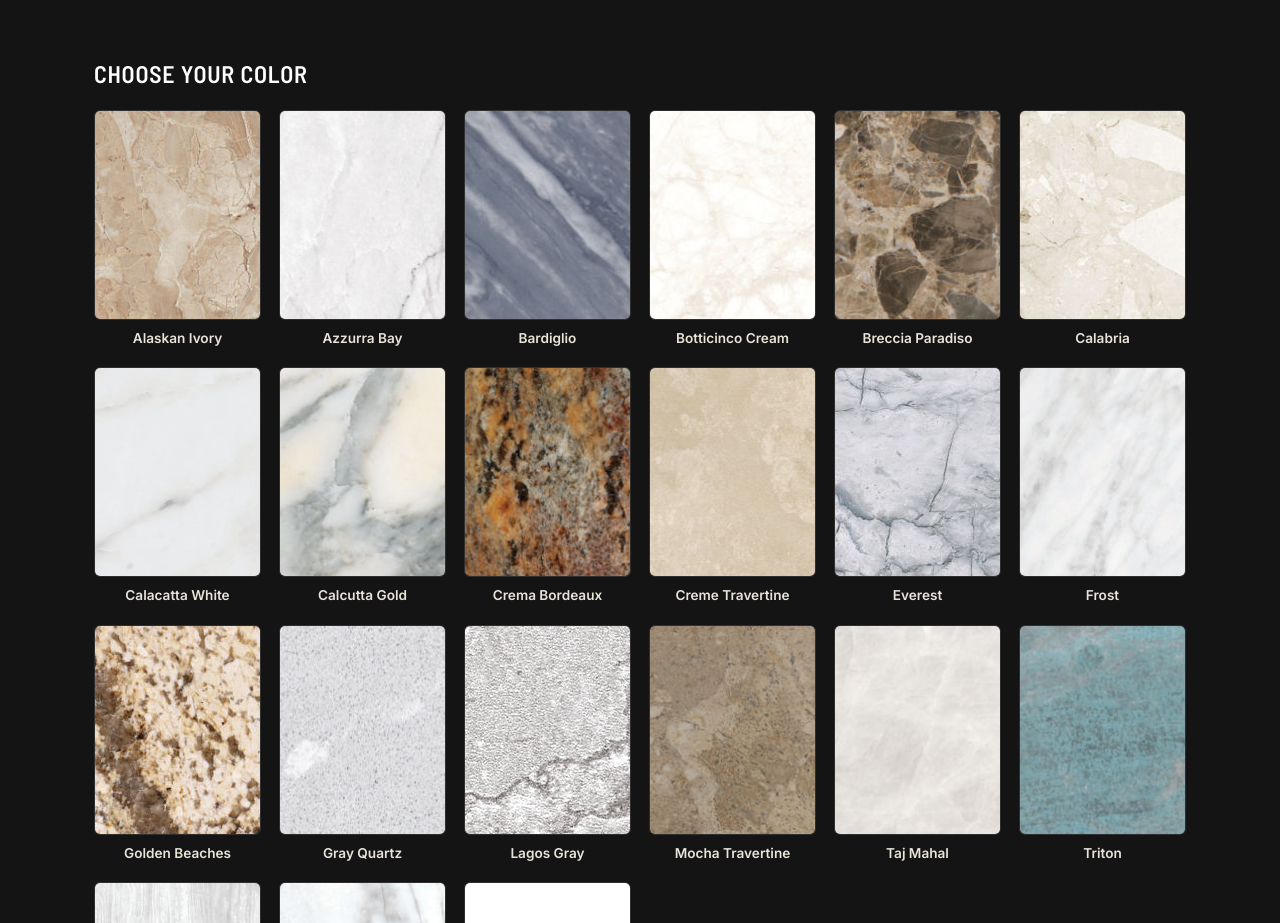
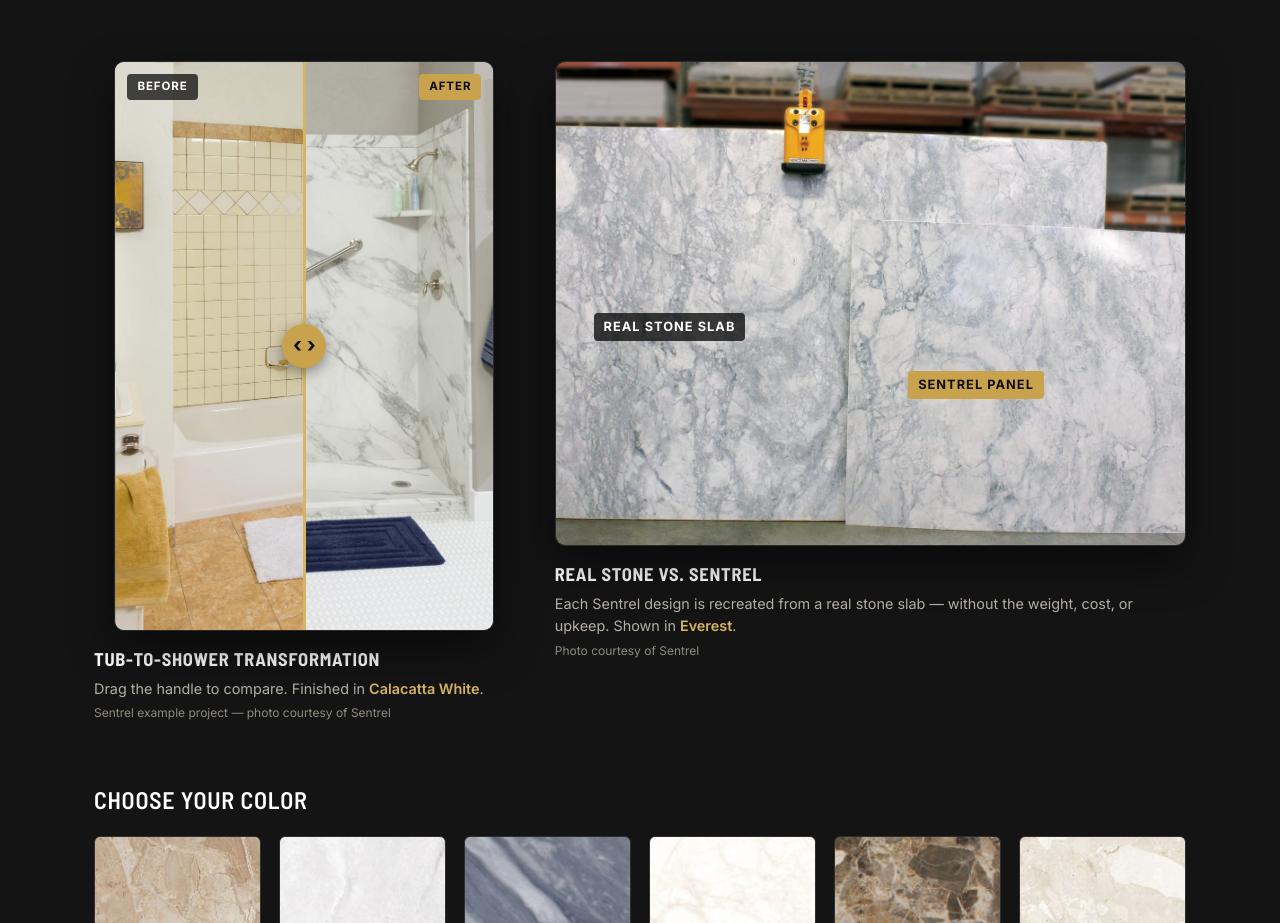
Before and after one commit to eduardodiaz-eng/Battlecreek-website, a plain HTML site: page index.html in a window 1280 px wide. Shown: the part 1997-2920 px from the top of the page. Drawn offline with Linux system fonts and the light colour scheme.

Commit message:
Add Sentrel before/after slider and real stone vs. panel comparison
Co-Authored-By: Claude Opus 5.5 <noreply@anthropic.com>

```diff
--- a/css/style.css
+++ b/css/style.css
@@ -368,6 +368,115 @@ section { padding: 72px 0; }
   text-transform: uppercase;
 }
 
+/* Proof row: before/after slider + real stone comparison */
+.sentrel-proof {
+  display: grid;
+  grid-template-columns: 0.8fr 1.2fr;
+  gap: 40px;
+  margin-top: 64px;
+  align-items: start;
+}
+.proof-card { margin: 0; }
+.proof-card figcaption {
+  display: flex;
+  flex-direction: column;
+  gap: 4px;
+  margin-top: 14px;
+}
+.proof-card figcaption strong {
+  font-family: var(--font-heading);
+  text-transform: uppercase;
+  letter-spacing: 0.04em;
+  font-size: 1.15rem;
+  color: #fff;
+}
+.proof-card figcaption span { color: var(--color-text-on-dark); font-size: 0.9rem; }
+.proof-card figcaption em { font-style: normal; color: var(--color-accent-light); font-weight: 600; }
+.proof-card .source-note { font-size: 0.75rem; color: #8f8a80; }
+
+.ba-slider {
+  position: relative;
+  aspect-ratio: 2 / 3;
+  width: 100%;
+  max-width: 380px;
+  margin: 0 auto;
+  overflow: hidden;
+  border-radius: var(--radius);
+  border: 1px solid #2a2a2a;
+  box-shadow: 0 18px 40px rgba(0, 0, 0, 0.5);
+  user-select: none;
+}
+.ba-slider img {
+  position: absolute;
+  inset: 0;
+  width: 100%;
+  height: 100%;
+  object-fit: cover;
+}
+.ba-slider .ba-before { clip-path: inset(0 calc(100% - var(--pos)) 0 0); }
+.ba-handle {
+  position: absolute;
+  top: 0;
+  bottom: 0;
+  left: var(--pos);
+  width: 3px;
+  margin-left: -1.5px;
+  background: var(--color-accent-light);
+  pointer-events: none;
+}
+.ba-handle::after {
+  content: "\2039\00a0\203A";
+  position: absolute;
+  top: 50%;
+  left: 50%;
+  transform: translate(-50%, -50%);
+  width: 44px;
+  height: 44px;
+  border-radius: 50%;
+  background: var(--color-accent);
+  color: var(--color-primary-dark);
+  font-weight: 700;
+  font-size: 1.3rem;
+  line-height: 42px;
+  text-align: center;
+  box-shadow: 0 4px 14px rgba(0, 0, 0, 0.4);
+}
+.ba-range {
+  position: absolute;
+  inset: 0;
+  width: 100%;
+  height: 100%;
+  margin: 0;
+  padding: 0;
+  opacity: 0;
+  cursor: ew-resize;
+  border: none;
+}
+.ba-label, .stone-label {
+  position: absolute;
+  padding: 4px 10px;
+  border-radius: 4px;
+  font-size: 0.72rem;
+  font-weight: 700;
+  letter-spacing: 0.08em;
+  text-transform: uppercase;
+  pointer-events: none;
+}
+.ba-label { top: 12px; background: rgba(13, 13, 13, 0.75); color: #fff; }
+.ba-label-before { left: 12px; }
+.ba-label-after { right: 12px; background: var(--color-accent); color: var(--color-primary-dark); }
+
+.stone-compare {
+  position: relative;
+  border-radius: var(--radius);
+  overflow: hidden;
+  border: 1px solid #2a2a2a;
+  box-shadow: 0 18px 40px rgba(0, 0, 0, 0.5);
+}
+.stone-compare img { width: 100%; height: auto; }
+.stone-label { background: rgba(13, 13, 13, 0.78); color: #fff; font-size: 0.8rem; }
+.stone-label-brass { background: var(--color-accent); color: var(--color-primary-dark); }
+
 .swatch-heading { margin-top: 64px; font-size: 1.5rem; }
 
 .swatch-grid {
@@ -530,7 +639,7 @@ input:focus, select:focus, textarea:focus {
    Responsive
    ========================================================= */
 @media (max-width: 900px) {
-  .hero-inner, .why-us-inner, .contact-inner, .sentrel-intro {
+  .hero-inner, .why-us-inner, .contact-inner, .sentrel-intro, .sentrel-proof {
     grid-template-columns: 1fr;
   }
   .why-us-art, .hero-art { order: -1; }
--- a/index.html
+++ b/index.html
@@ -162,6 +162,37 @@
           </figure>
         </div>
 
+        <div class="sentrel-proof">
+          <figure class="proof-card">
+            <div class="ba-slider" id="ba-slider" style="--pos: 50%;">
+              <img src="images/sentrel-after.jpg" alt="After: walk-in shower with Calacatta White Sentrel wall panels, grab bar, and corner shelf" width="800" height="1210" loading="lazy">
+              <img src="images/sentrel-before.jpg" alt="Before: dated beige tile tub surround with brown trim" class="ba-before" width="800" height="1213" loading="lazy">
+              <span class="ba-label ba-label-before">Before</span>
+              <span class="ba-label ba-label-after">After</span>
+              <span class="ba-handle" aria-hidden="true"></span>
+              <input type="range" min="0" max="100" value="50" class="ba-range" aria-label="Drag to compare before and after">
+            </div>
+            <figcaption>
+              <strong>Tub-to-shower transformation</strong>
+              <span>Drag the handle to compare. Finished in <em>Calacatta White</em>.</span>
+              <span class="source-note">Sentrel example project &mdash; photo courtesy of Sentrel</span>
+            </figcaption>
+          </figure>
+
+          <figure class="proof-card">
+            <div class="stone-compare">
+              <img src="images/sentrel-real-stone-vs-panel.jpg" alt="A real marble slab standing next to a Sentrel panel in Everest, showing a nearly identical pattern" width="1400" height="1075" loading="lazy">
+              <span class="stone-label" style="left: 6%; top: 52%;">Real stone slab</span>
+              <span class="stone-label stone-label-brass" style="left: 56%; top: 64%;">Sentrel panel</span>
+            </div>
+            <figcaption>
+              <strong>Real stone vs. Sentrel</strong>
+              <span>Each Sentrel design is recreated from a real stone slab &mdash; without the weight, cost, or upkeep. Shown in <em>Everest</em>.</span>
+              <span class="source-note">Photo courtesy of Sentrel</span>
+            </figcaption>
+          </figure>
+        </div>
+
         <h3 class="swatch-heading">Choose Your Color</h3>
         <ul class="swatch-grid">
           <li><img src="images/sentrel/alaskan-ivory.jpg" alt="" loading="lazy" width="480" height="210"><span>Alaskan Ivory</span></li>
--- a/js/main.js
+++ b/js/main.js
@@ -22,6 +22,15 @@ document.addEventListener('DOMContentLoaded', function () {
         toggle.setAttribute('aria-expanded', 'false');
       });
     });
+  }
+
+  // Before/after slider
+  var slider = document.getElementById('ba-slider');
+  if (slider) {
+    var range = slider.querySelector('.ba-range');
+    var update = function () { slider.style.setProperty('--pos', range.value + '%'); };
+    range.addEventListener('input', update);
+    update();
   }
 
   // Contact form submit handling (works with Formspree's AJAX endpoint)
```
Also changed, not shown: images/sentrel-after.jpg (added), images/sentrel-before.jpg (added), images/sentrel-real-stone-vs-panel.jpg (added).
